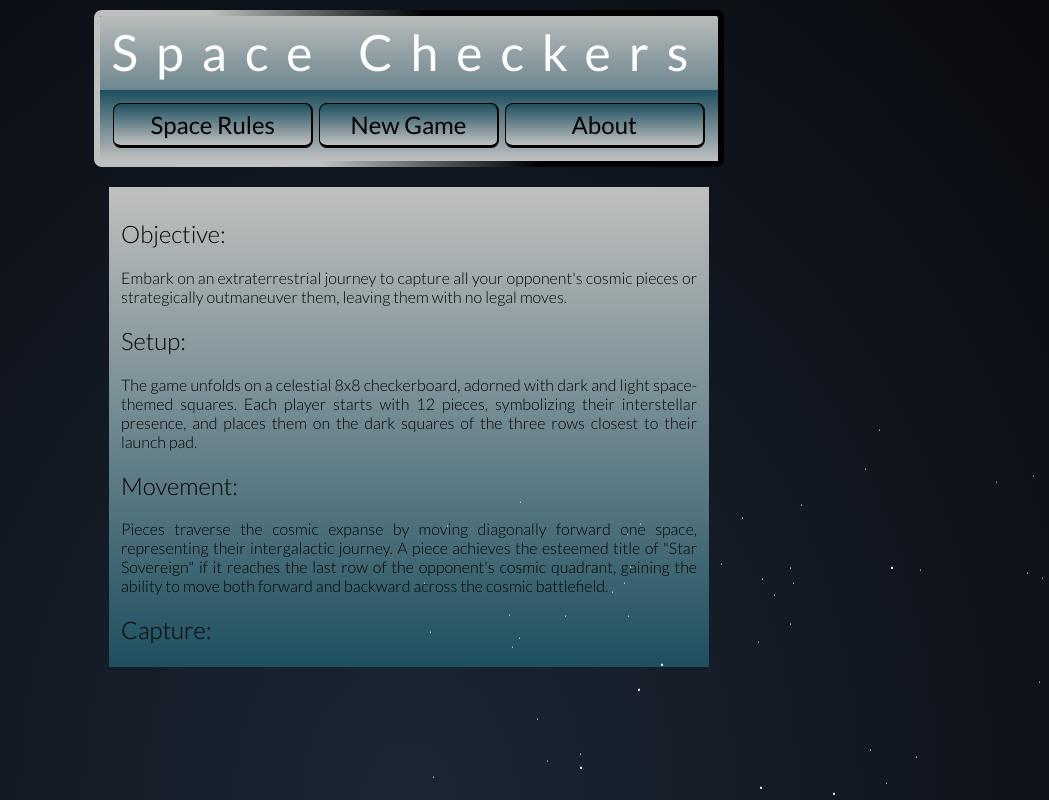
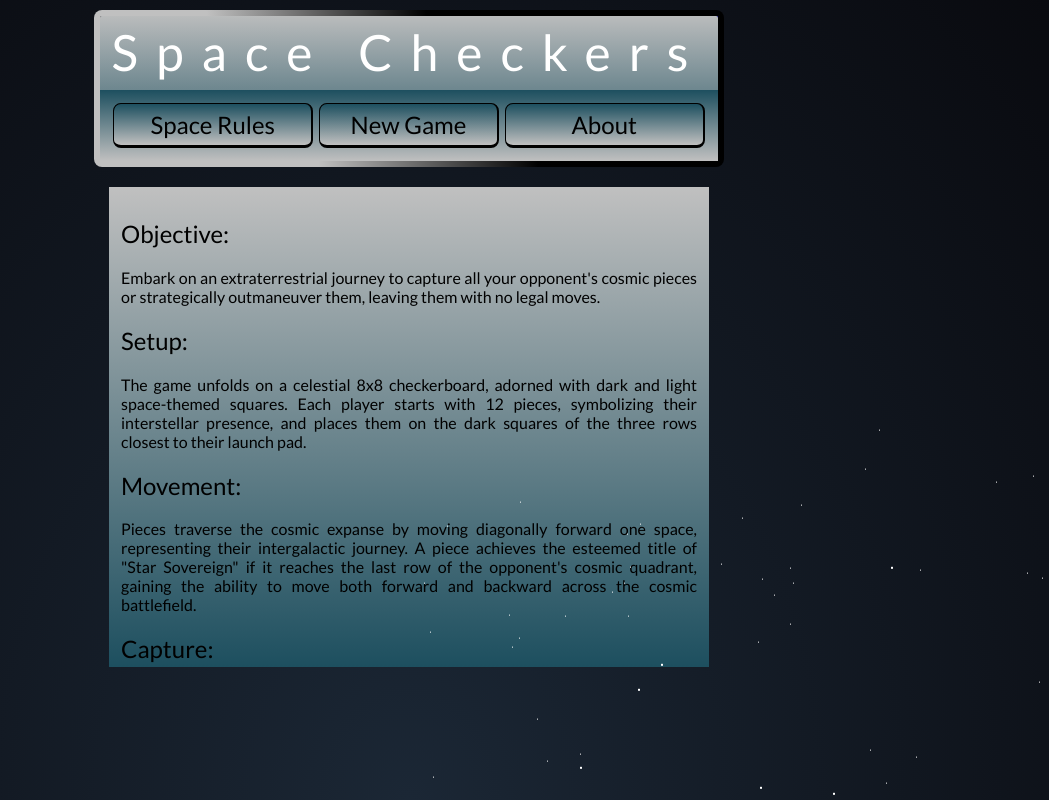
Before and after one commit to JacobBrown0811/Space-Checkers, a React (Vite) app in the folder frontend/checker/: page /rules in a window 1280 px wide. Shown: the top 800 px of the page, without its empty margins (231-1280 px from the left). Built offline with nearby package versions, Linux system fonts and the light colour scheme.

Commit message:
font readability upgrade

```diff
--- a/frontend/checker/src/App.css
+++ b/frontend/checker/src/App.css
@@ -1,7 +1,7 @@
 
 * {
   font-family: "lato", sans-serif;
-  font-weight: 1;
+  font-weight: 400;
 }
 a:link { text-decoration: none; }
 a:visited { text-decoration: none; }
--- a/frontend/checker/src/components/Rules.jsx
+++ b/frontend/checker/src/components/Rules.jsx
@@ -10,7 +10,7 @@ return(
         <h2>Movement:</h2>Pieces traverse the cosmic expanse by moving diagonally forward one space, representing their intergalactic journey.
     A piece achieves the esteemed title of "Star Sovereign" if it reaches the last row of the opponent's cosmic quadrant, gaining the ability to move both forward and backward across the cosmic battlefield.
         <h2>Capture:</h2>Engage in cosmic conquest by capturing an opponent's piece. Leapfrog over an adversary's celestial entity when an empty space beckons beyond, securing victory in the name of your galactic empire. Be careful, traversal through the nebulas has disrupted IFF tracking! Friendly-fire is still possible!
-    Coming Soon - Multi-Warp DLC: The cosmos applauds multiple captures in a single turn, allowing for a cascade of strategic moves in a continuous diagonal line or sucessive pattern.
+    <br/><br/><b>Coming Soon - Multi-Warp DLC:</b> The cosmos applauds multiple captures in a single turn, allowing for a cascade of strategic moves in a continuous diagonal line or sucessive pattern.
     <h2>Star Sovereign's Capture:</h2>Ascendant Star Sovereigns, now capable of traversing the cosmos with unparalleled versatility, can capture opponents by jumping over their celestial counterparts diagonally forward or backward.
     <h2>End of the Celestial Clash:</h2>The intergalactic conflict concludes when one player seizes control of the entire cosmic domain, effectively capturing all of their opponent's astral entities or confining them to a celestial blockade.
     Alternatively, a draw in the cosmic symphony occurs if the cosmic constellations align, repeating the same celestial position three times, or if both entities are trapped in a cosmic stalemate with no legal moves.
```
